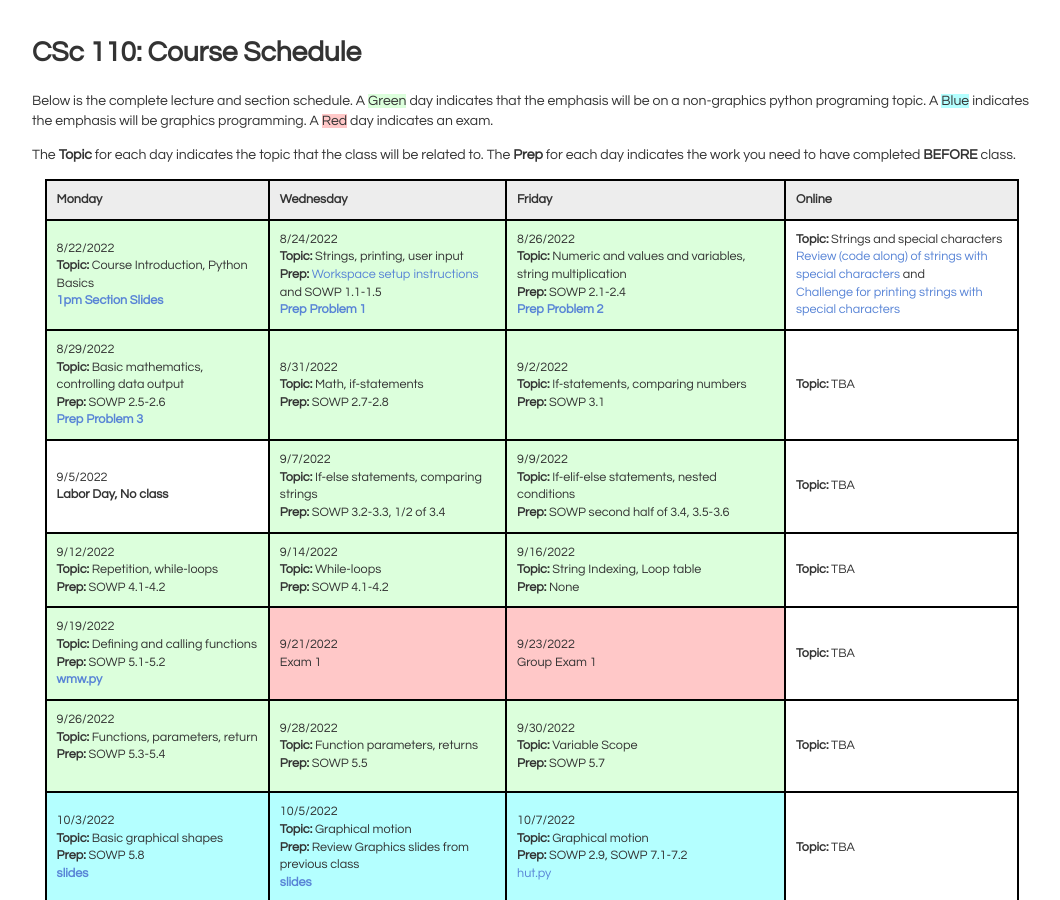
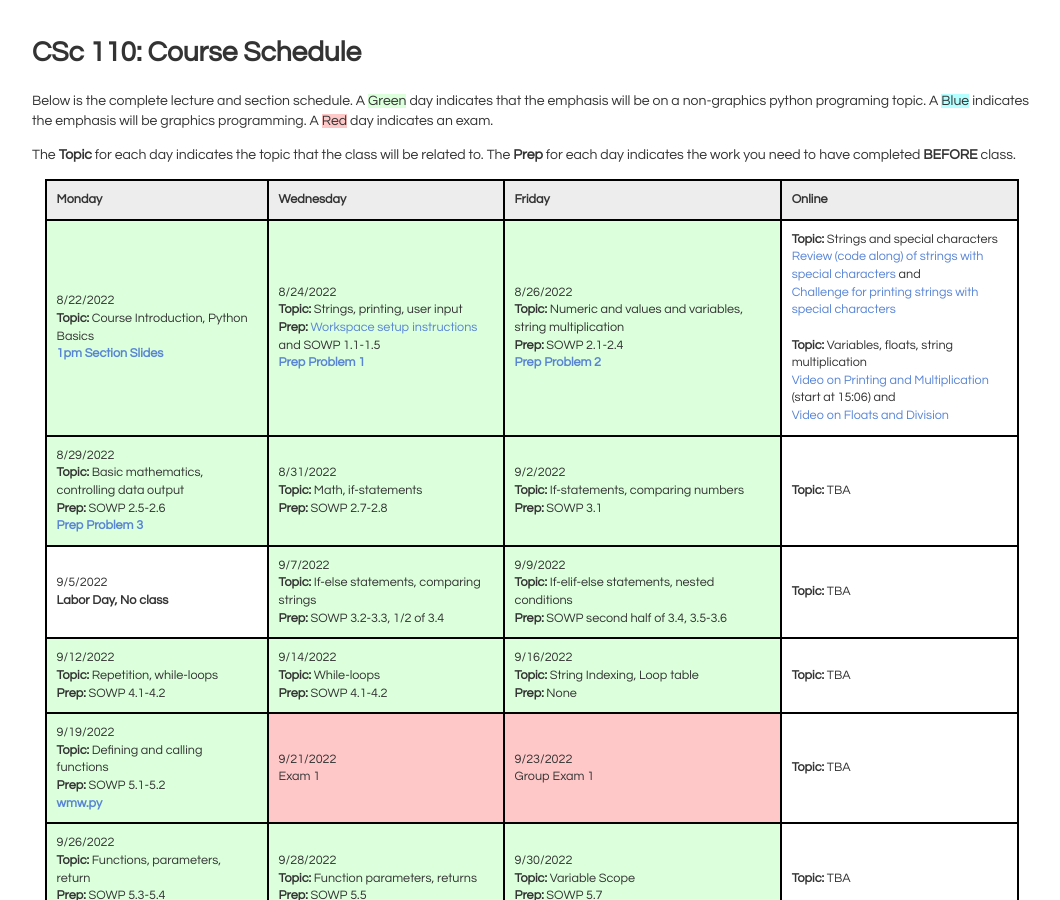
Before and after one commit to bddicken/cs110fall2022website, a Jekyll site: the page built from schedule/index.md, in a window 1280 px wide and 900 px high. Shown: the whole window, without its empty margins (108-1168 px from the left). Built offline with Jekyll 4.4.1, drawn with Linux system fonts in a browser that asks for light colours.

Commit message:
Add video links for schedule

```diff
--- a/schedule/index.md
+++ b/schedule/index.md
@@ -70,6 +70,10 @@ The <b>Prep</b> for each day indicates the work you need to have completed <b>BE
     <b>Topic:</b> Strings and special characters <br/>
     <a href="https://youtu.be/nTEjPUPT7uI">Review (code along) of strings with special characters</a> and <br/>
     <a href="https://youtu.be/UptmTvKq1uM">Challenge for printing strings with special characters </a> <br/>
+    <br/>
+    <b>Topic:</b> Variables, floats, string multiplication <br/>
+    <a href="https://youtu.be/1mT9Rdpuz2Q?t=906">Video on Printing and Multiplication</a> (start at 15:06) and <br/>
+    <a href="https://youtu.be/UptmTvKq1uM">Video on Floats and Division</a> <br/>
   </td>
 </tr>
 
```
